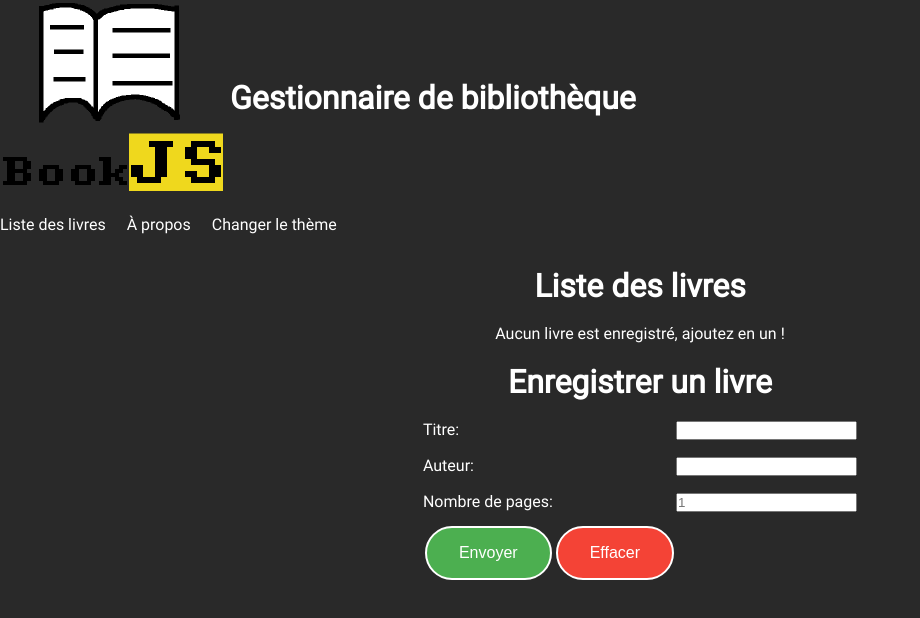
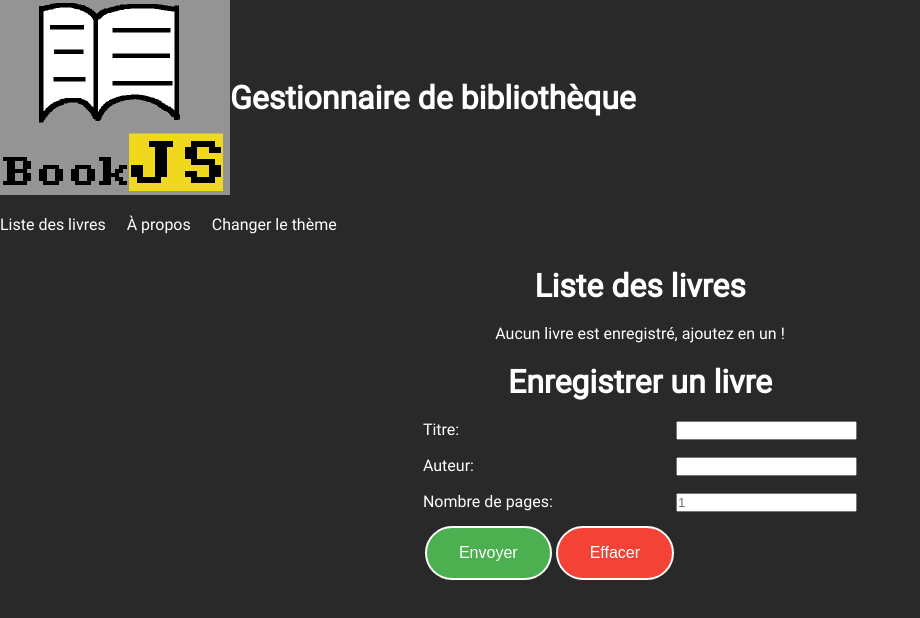
Before and after one commit to djalexkidd/BookJS, a plain HTML site: page index.html in a window 1280 px wide. Both pictures are taken after a click on the link "Changer le thème". Shown: the whole page, without its empty margins (0-920 px from the left). Drawn offline with Linux system fonts and the light colour scheme.

Commit message:
darkmode-img

```diff
--- a/style.css
+++ b/style.css
@@ -150,3 +150,7 @@ p {
     color: white;
     background-color: rgb(41, 41, 41);
 }
+
+.darkmode-img {
+    background-color: rgb(148, 148, 148);
+}
--- a/themes.js
+++ b/themes.js
@@ -2,11 +2,13 @@ const themeSwitch = document.querySelector(".themeSwitch")
 const bodyTheme = document.querySelector("body")
 const linkTheme = document.querySelectorAll("a")
 const items = document.querySelectorAll(".list-items")
+const imgTheme = document.querySelector("img")
 
 themeSwitch.addEventListener('click', switchTheme)
 
 function switchTheme() {
     bodyTheme.classList.toggle("darkmode")
+    imgTheme.classList.toggle("darkmode-img")
     for (let i = 0; i < linkTheme.length; i++) {
         linkTheme[i].classList.toggle("darkmode")
     }
```
